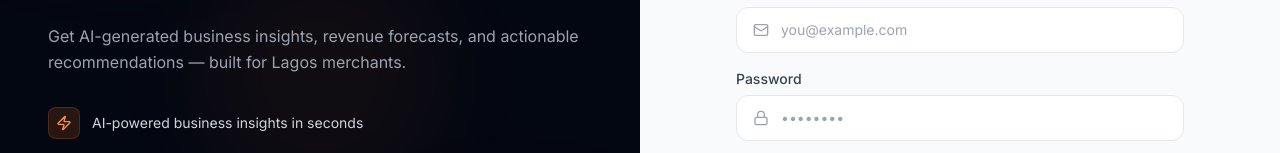
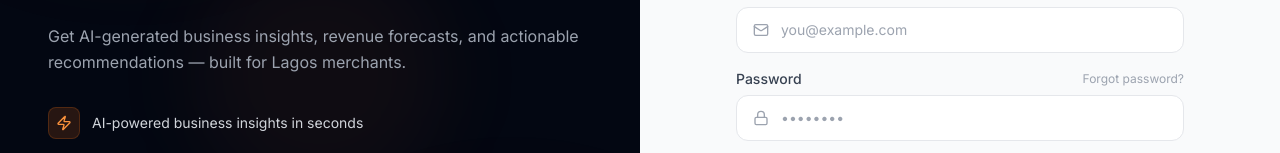
Before and after one commit to ALABELEWE/hardware-assistant-frontend, a React (Vite) app: page /login in a window 1280 px wide. Shown: the part 325-478 px from the top of the page. Built offline with nearby package versions, Linux system fonts and the light colour scheme.

Commit message:
Move forgot password link inline with password label

```diff
--- a/src/pages/auth/LoginPage.jsx
+++ b/src/pages/auth/LoginPage.jsx
@@ -5,16 +5,16 @@ import { Mail, Lock, ArrowRight, Zap, TrendingUp, Shield } from 'lucide-react';
 import { useAuth } from '../../context/AuthContext';
 
 const features = [
-  { icon: Zap,        text: 'AI-powered business insights in seconds'    },
-  { icon: TrendingUp, text: 'Revenue forecasting for Lagos merchants'     },
-  { icon: Shield,     text: 'Secure, private, and always available'       },
+  { icon: Zap,        text: 'AI-powered business insights in seconds' },
+  { icon: TrendingUp, text: 'Revenue forecasting for Lagos merchants'  },
+  { icon: Shield,     text: 'Secure, private, and always available'    },
 ];
 
 export default function LoginPage() {
   const { login, loading } = useAuth();
   const navigate = useNavigate();
-  const [form, setForm]   = useState({ email: '', password: '' });
-  const [error, setError] = useState('');
+  const [form,    setForm]    = useState({ email: '', password: '' });
+  const [error,   setError]   = useState('');
   const [focused, setFocused] = useState('');
 
   const handleChange = (e) =>
@@ -30,9 +30,10 @@ export default function LoginPage() {
 
   return (
     <div className="min-h-screen flex">
-      {/* Left Panel */}
-      <div className="hidden lg:flex w-1/2 bg-gray-950 flex-col justify-between p-12 relative overflow-hidden">
-        {/* Background decoration */}
+
+      {/* ── LEFT PANEL ── */}
+      <div className="hidden lg:flex w-1/2 bg-gray-950 flex-col justify-between
+        p-12 relative overflow-hidden">
         <div className="absolute inset-0 overflow-hidden">
           <div className="absolute top-[-20%] left-[-10%] w-96 h-96
             bg-brand-500/20 rounded-full blur-3xl" />
@@ -56,7 +57,7 @@ export default function LoginPage() {
           </div>
         </div>
 
-        {/* Hero Text */}
+        {/* Hero */}
         <div className="relative">
           <motion.div
             initial={{ opacity: 0, y: 30 }}
@@ -64,7 +65,8 @@ export default function LoginPage() {
             transition={{ duration: 0.6 }}
           >
             <span className="inline-block bg-brand-500/20 text-brand-400
-              text-xs font-semibold px-3 py-1 rounded-full mb-4 border border-brand-500/30">
+              text-xs font-semibold px-3 py-1 rounded-full mb-4
+              border border-brand-500/30">
               ⚡ AI-Powered Platform
             </span>
             <h1 className="text-4xl font-bold text-white leading-tight mb-4">
@@ -75,12 +77,11 @@ export default function LoginPage() {
               Get AI-generated business insights, revenue forecasts,
               and actionable recommendations — built for Lagos merchants.
             </p>
-
             <div className="flex flex-col gap-4">
               {features.map(({ icon: Icon, text }) => (
                 <div key={text} className="flex items-center gap-3">
-                  <div className="w-8 h-8 bg-brand-500/15 rounded-lg flex items-center
-                    justify-center border border-brand-500/20 shrink-0">
+                  <div className="w-8 h-8 bg-brand-500/15 rounded-lg flex
+                    items-center justify-center border border-brand-500/20 shrink-0">
                     <Icon className="w-4 h-4 text-brand-400" />
                   </div>
                   <p className="text-gray-300 text-sm">{text}</p>
@@ -90,14 +91,15 @@ export default function LoginPage() {
           </motion.div>
         </div>
 
-        {/* Bottom stats */}
+        {/* Stats */}
         <div className="relative grid grid-cols-3 gap-4">
           {[
-            { value: '500+', label: 'Merchants'   },
+            { value: '500+', label: 'Merchants'    },
             { value: '98%',  label: 'Satisfaction' },
             { value: '24/7', label: 'AI Available' },
           ].map(({ value, label }) => (
-            <div key={label} className="bg-white/5 rounded-xl p-4 border border-white/10">
+            <div key={label}
+              className="bg-white/5 rounded-xl p-4 border border-white/10">
               <p className="text-2xl font-bold text-white">{value}</p>
               <p className="text-xs text-gray-400 mt-1">{label}</p>
             </div>
@@ -105,7 +107,7 @@ export default function LoginPage() {
         </div>
       </div>
 
-      {/* Right Panel */}
+      {/* ── RIGHT PANEL ── */}
       <div className="flex-1 flex items-center justify-center px-6 py-12
         bg-gray-50 dark:bg-gray-950">
         <motion.div
@@ -149,6 +151,7 @@ export default function LoginPage() {
           )}
 
           <form onSubmit={handleSubmit} className="flex flex-col gap-4">
+
             {/* Email */}
             <div>
               <label className="block text-sm font-medium text-gray-700
@@ -179,10 +182,15 @@ export default function LoginPage() {
 
             {/* Password */}
             <div>
-              <label className="block text-sm font-medium text-gray-700
-                dark:text-gray-300 mb-1.5">
-                Password
-              </label>
+              <div className="flex items-center justify-between mb-1.5">
+                <label className="text-sm font-medium text-gray-700 dark:text-gray-300">
+                  Password
+                </label>
+                <Link to="/forgot-password"
+                  className="text-xs text-gray-400 hover:text-brand-400 transition">
+                  Forgot password?
+                </Link>
+              </div>
               <div className={`flex items-center gap-3 bg-white dark:bg-gray-900
                 border rounded-xl px-4 py-3 transition-all
                 ${focused === 'password'
@@ -220,10 +228,7 @@ export default function LoginPage() {
                 <div className="w-5 h-5 border-2 border-white/30
                   border-t-white rounded-full animate-spin" />
               ) : (
-                <>
-                  Sign In
-                  <ArrowRight className="w-4 h-4" />
-                </>
+                <>Sign In <ArrowRight className="w-4 h-4" /></>
               )}
             </motion.button>
           </form>
```
